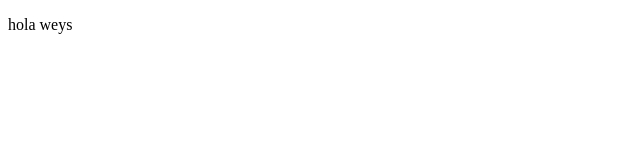
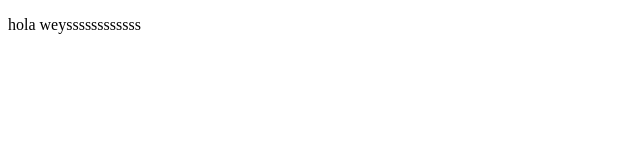
Before and after one commit to santizul/proyectoDemoCursoPrework, a plain HTML site: page index.html in a window 1280 px wide. Shown: the full height of the page, 0-640 px from the left. Drawn offline with Linux system fonts and the light colour scheme.

Commit message:
cambios agregados al sitio

```diff
--- a/index.html
+++ b/index.html
@@ -8,7 +8,7 @@
 </head>
 <body>
     <p>
-        hola weys
+        hola weyssssssssssss
     </p>
 </body>
 </html>
```
